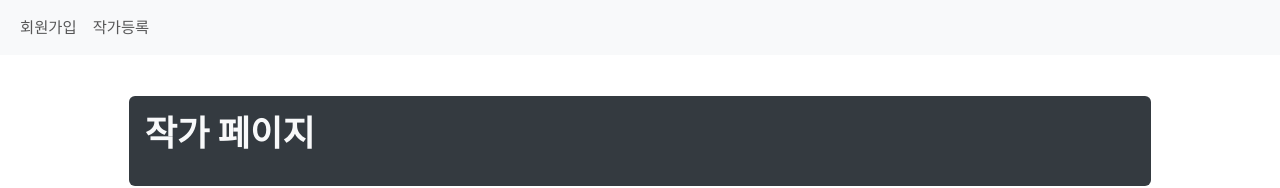
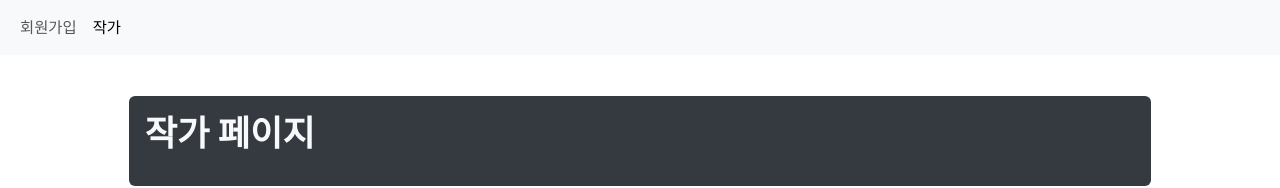
Before and after one commit to ghodome/kh14_final_react, a React (Create React App) app in the folder artauction/: page /#/artist in a window 1280 px wide. Shown: the top 188 px of the page. Built offline with nearby package versions, Linux system fonts and the light colour scheme.

Commit message:
jumbotron commit

```diff
--- a/artauction/src/components/Menu.js
+++ b/artauction/src/components/Menu.js
@@ -10,7 +10,7 @@ const Menu = ()=>{
                             <NavLink className="nav-link" to="/member/join">회원가입</NavLink>
                         </li>
                         <li className="nav-item">
-                            <NavLink className="nav-link" to="/artist/regist">작가등록</NavLink>
+                            <NavLink className="nav-link" to="/artist">작가</NavLink>
                         </li>
                     </ul>
                 </div>
```
